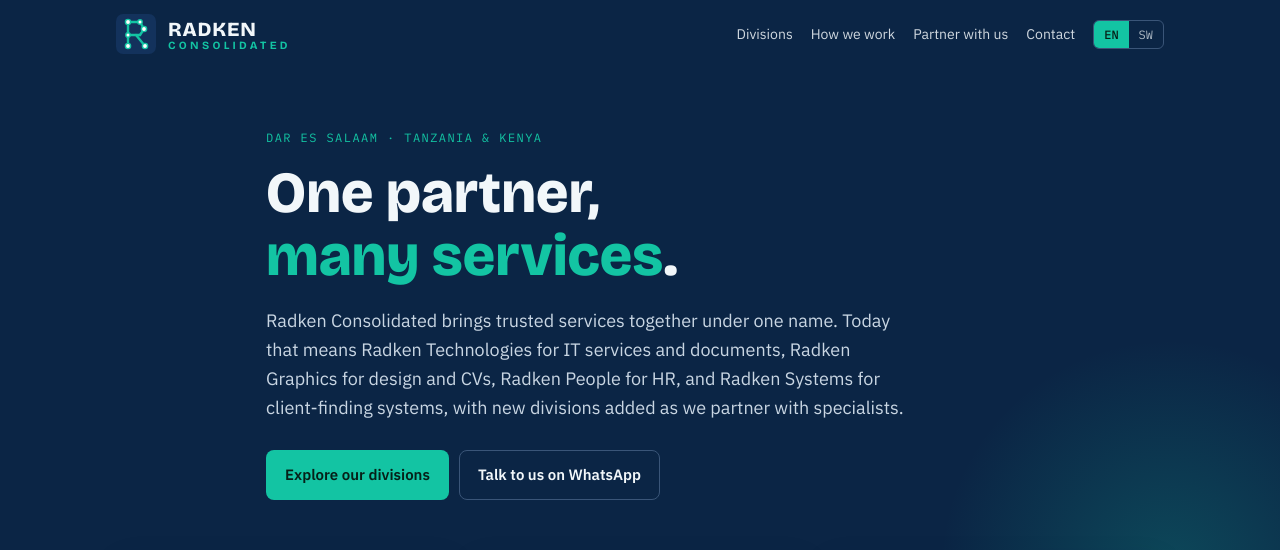
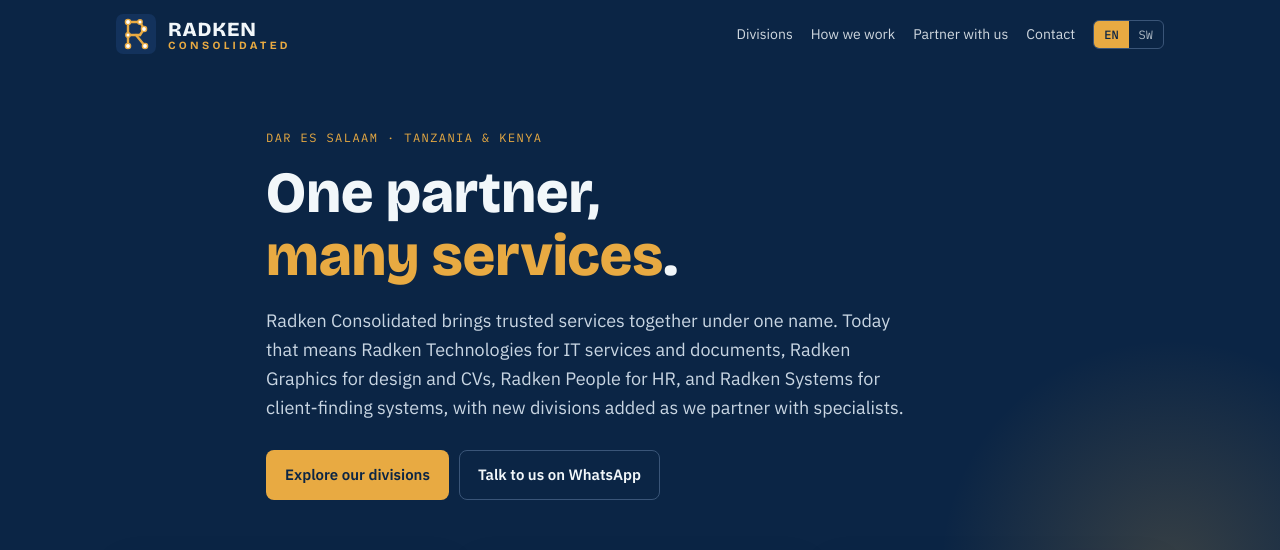
Before and after one commit to Radken-tech/radken-tech.github.io, a plain HTML site: page index.html in a window 1280 px wide. Shown: the top 550 px of the page. Drawn offline with nearby package versions, Linux system fonts and the light colour scheme.

Commit message:
Radken Consolidated home: switch accent from teal to gold
Navy + gold now matches the Radken social media posts and sets the parent
brand apart from the divisions' own colours (teal sat too close to Radken
People's green). Buttons, highlights, links, badges and the logo mark use
the gold; darker gold for text links so they stay readable on white.

Co-Authored-By: Claude Opus 5.5 <noreply@anthropic.com>
Claude-Session: https://claude.ai/code/session_01RrLfRX5hFgKeQj7fDtYMGB

```diff
--- a/index.html
+++ b/index.html
@@ -19,21 +19,21 @@
 <link rel="preconnect" href="https://fonts.gstatic.com" crossorigin>
 <link rel="stylesheet" href="https://fonts.googleapis.com/css2?family=Bricolage+Grotesque:opsz,wght@12..96,500;12..96,700;12..96,800&family=IBM+Plex+Sans:wght@400;500;600&family=IBM+Plex+Mono:wght@400;500&display=swap">
 <style>
-/* Layout: a group front door. Navy hero states the idea; below it, the divisions as large cards (one live, one open slot), then how we work, partners, and contact. Same palette and type as Radken Technologies so the family reads as one. */
+/* Layout: a group front door. Navy hero states the idea; below it, the divisions as large cards (one live, one open slot), then how we work, partners, and contact. Navy with a gold accent: the parent brand's own colours, matching the Radken social posts; each division keeps its own theme. */
 :root{
-  --navy:#0B2545; --teal:#0E9E84; --teal-bright:#13C4A3; --sun:#F5A524;
-  --bg:#F5F8FA; --surface:#FFFFFF; --fg:#13233A; --muted:#55657A; --line:#D9E1E8; --tint:#E6F5F1;
-  --on-navy:#F2F7FA; --on-accent:#062018;
+  --navy:#0B2545; --teal:#9A6A12; --teal-bright:#E8AA42; --sun:#F5A524;
+  --bg:#F5F8FA; --surface:#FFFFFF; --fg:#13233A; --muted:#55657A; --line:#D9E1E8; --tint:#FBF1DE;
+  --on-navy:#F2F7FA; --on-accent:#0B2545;
   --display:"Bricolage Grotesque","Segoe UI",system-ui,sans-serif;
   --body:"IBM Plex Sans","Segoe UI",system-ui,sans-serif;
   --mono:"IBM Plex Mono",ui-monospace,Consolas,monospace;
 }
 @media (prefers-color-scheme:dark){:root:not([data-theme="light"]){
-  --navy:#0A1C33; --teal:#2FD3B2; --teal-bright:#2FD3B2; --sun:#FFC15A;
-  --bg:#0C1626; --surface:#122139; --fg:#E7EEF5; --muted:#9AAABD; --line:#22344F; --tint:#123A3A; color-scheme:dark}}
+  --navy:#0A1C33; --teal:#F0B95A; --teal-bright:#E8AA42; --sun:#FFC15A;
+  --bg:#0C1626; --surface:#122139; --fg:#E7EEF5; --muted:#9AAABD; --line:#22344F; --tint:#3A2E14; color-scheme:dark}}
 :root[data-theme="dark"]{
-  --navy:#0A1C33; --teal:#2FD3B2; --teal-bright:#2FD3B2; --sun:#FFC15A;
-  --bg:#0C1626; --surface:#122139; --fg:#E7EEF5; --muted:#9AAABD; --line:#22344F; --tint:#123A3A; color-scheme:dark}
+  --navy:#0A1C33; --teal:#F0B95A; --teal-bright:#E8AA42; --sun:#FFC15A;
+  --bg:#0C1626; --surface:#122139; --fg:#E7EEF5; --muted:#9AAABD; --line:#22344F; --tint:#3A2E14; color-scheme:dark}
 *{box-sizing:border-box}
 html{scroll-behavior:smooth}
 body{margin:0;background:var(--bg);color:var(--fg);font:16px/1.6 var(--body)}
@@ -57,7 +57,7 @@ a:focus-visible,button:focus-visible{outline:3px solid var(--teal-bright);outlin
 .lang span.on{background:var(--teal-bright);color:var(--on-accent);opacity:1;font-weight:500}
 
 .hero{background:var(--navy);color:var(--on-navy);padding-block:56px 140px;position:relative;overflow:hidden}
-.hero::after{content:"";position:absolute;inset:auto -120px -160px auto;width:460px;height:460px;border-radius:50%;background:radial-gradient(closest-side,rgba(19,196,163,.22),transparent);pointer-events:none}
+.hero::after{content:"";position:absolute;inset:auto -120px -160px auto;width:460px;height:460px;border-radius:50%;background:radial-gradient(closest-side,rgba(232,170,66,.20),transparent);pointer-events:none}
 .hero .wrap{position:relative;z-index:1;max-width:780px;margin-inline:auto}
 .hero h1{font-size:clamp(34px,6vw,58px);font-weight:800;margin-top:12px}
 .hero h1 em{font-style:normal;color:var(--teal-bright)}
@@ -113,11 +113,11 @@ footer .wrap{display:flex;justify-content:space-between;gap:12px;flex-wrap:wrap}
     <a class="brand" href="#top" aria-label="Radken Consolidated home">
       <svg width="40" height="40" viewBox="0 0 200 200" aria-hidden="true">
         <rect width="200" height="200" rx="36" fill="#13325C"/>
-        <g stroke="#13C4A3" stroke-width="12" stroke-linecap="round" fill="none">
+        <g stroke="#E8AA42" stroke-width="12" stroke-linecap="round" fill="none">
           <line x1="60" y1="40" x2="60" y2="160"/><line x1="60" y1="40" x2="120" y2="40"/><line x1="120" y1="40" x2="140" y2="75"/>
           <line x1="140" y1="75" x2="120" y2="105"/><line x1="120" y1="105" x2="60" y2="105"/><line x1="100" y1="105" x2="145" y2="160"/>
         </g>
-        <g fill="#FFFFFF" stroke="#13C4A3" stroke-width="7">
+        <g fill="#FFFFFF" stroke="#E8AA42" stroke-width="7">
           <circle cx="60" cy="40" r="13"/><circle cx="120" cy="40" r="11"/><circle cx="140" cy="75" r="13"/>
           <circle cx="60" cy="105" r="11"/><circle cx="60" cy="160" r="13"/><circle cx="145" cy="160" r="13"/>
         </g>
```
